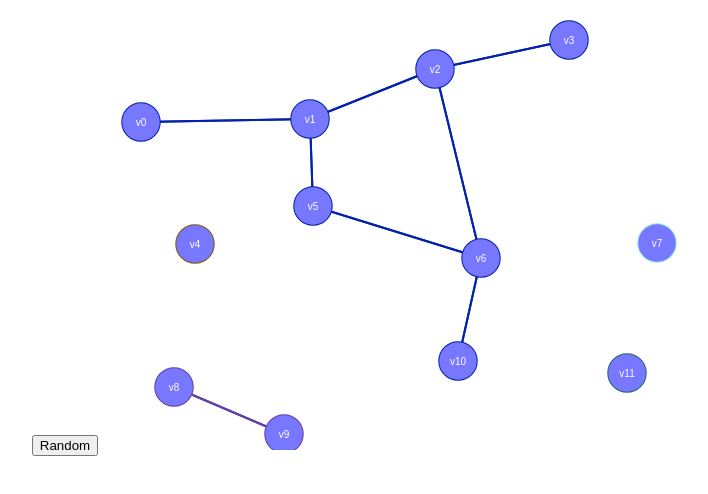
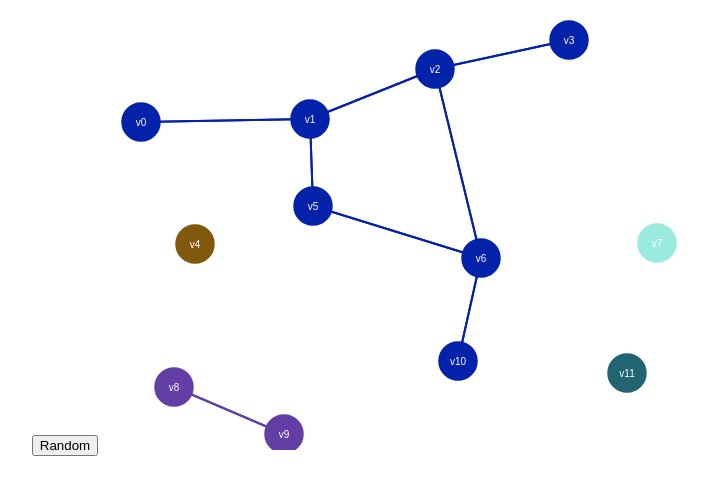
Before and after one commit to bloominstituteoftechnology/Sprint-Challenge--Graphs, a React (Create React App) app in the folder graph_dfs_debug/: page / in a window 1280 px wide. Shown: the top 494 px of the page, without its empty margins (275-983 px from the left). Built offline with nearby package versions, Linux system fonts and the light colour scheme.

Commit message:
fixed color issue

```diff
--- a/graph_dfs_debug/src/App.js
+++ b/graph_dfs_debug/src/App.js
@@ -61,7 +61,8 @@ class GraphView extends Component {
     }
 
     // Draw the verts on top
-    ctx.fillStyle = '#77f'
+    // Here
+    ctx.fillStyle = color
 
     for (let v of vertexes) {
       ctx.beginPath()
```
Also changed, not shown: 1 other file (tests, documents, lock files or other folders).
